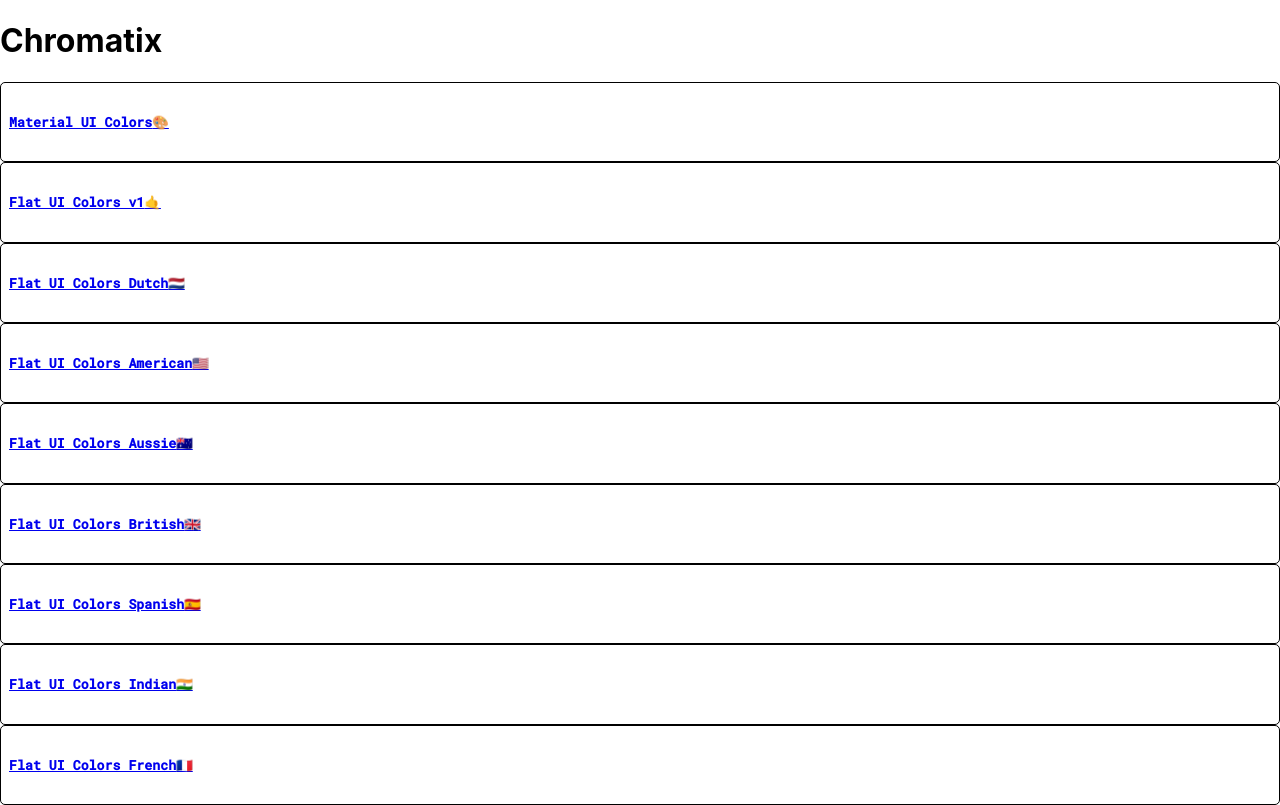
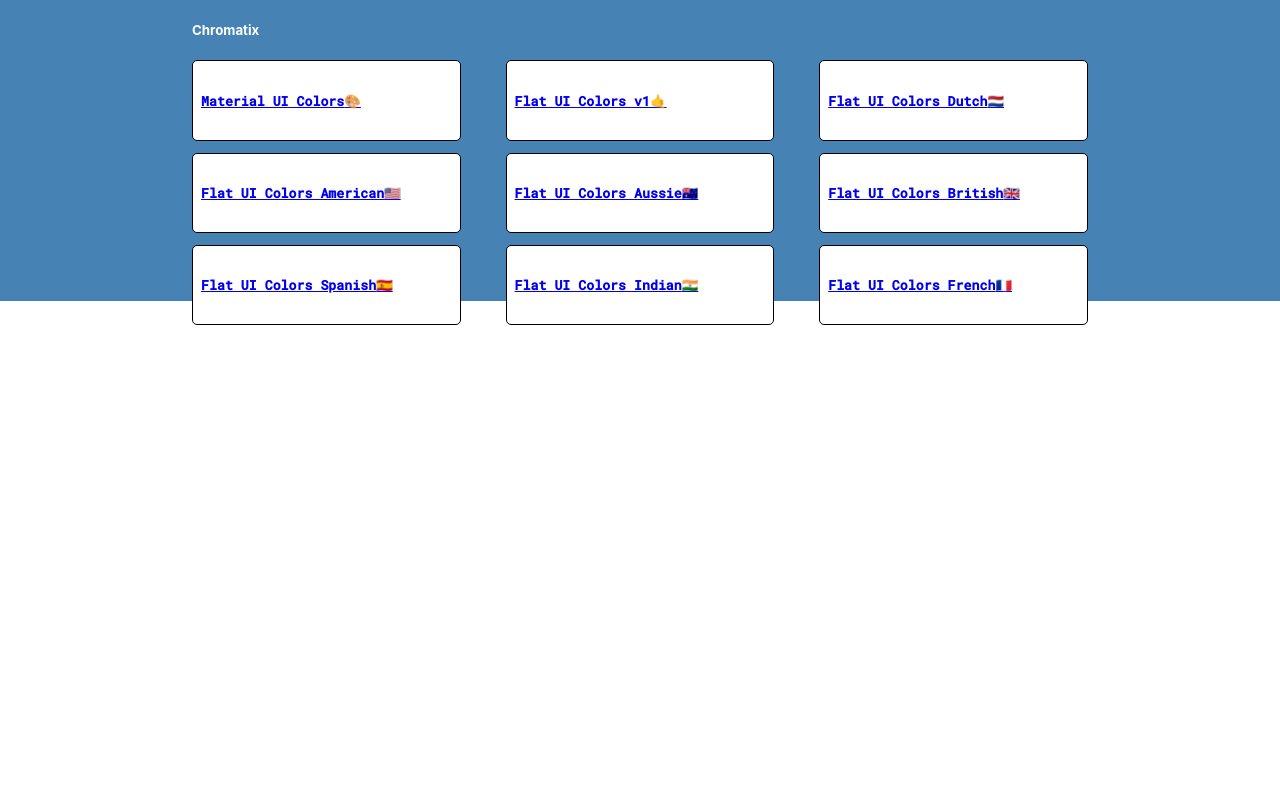
Before and after one commit to Kunstix/Chromatix, a React (Create React App) app: page / in a window 1280 px wide. Built offline with nearby package versions, Linux system fonts and the light colour scheme.

Commit message:
PalettePreview

```diff
--- a/src/components/colors/Dashboard.jsx
+++ b/src/components/colors/Dashboard.jsx
@@ -7,13 +7,19 @@
   render() {
     const { palettes } = this.props;
     return (
-      <div>
-        <h1>Chromatix</h1>
-        {palettes.map((palette, index) => (
-          <Link key={index} to={`/palette/${palette.id}`}>
-            <PalettePreview {...palette} />
-          </Link>
-        ))}
+      <div className='Dashboard'>
+        <div className='palettes-container'>
+          <nav className='palettes-nav'>
+            <h5>Chromatix</h5>
+          </nav>
+          <div className='palettes-board'>
+            {palettes.map((palette, index) => (
+              <Link key={index} to={`/palette/${palette.id}`}>
+                <PalettePreview {...palette} />
+              </Link>
+            ))}
+          </div>
+        </div>
       </div>
     );
   }
--- a/src/components/colors/Dashboard.scss
+++ b/src/components/colors/Dashboard.scss
@@ -0,0 +1,30 @@
+.Dashboard {
+  display: flex;
+  justify-content: center;
+  align-items: flex-start;
+  height: 100%;
+  background-color: steelblue;
+}
+
+.palettes-container {
+  display: flex;
+  flex-direction: column;
+  align-items: flex-start;
+  flex-wrap: wrap;
+  width: 70%;
+}
+
+.palettes-nav {
+  display: flex;
+  justify-content: space-between;
+  width: 100%;
+  color: #fff;
+}
+
+.palettes-board {
+  display: grid;
+  grid-template-columns: repeat(3, 30%);
+  gap: 5%;
+  box-sizing: border-box;
+  width: 100%;
+}
```
